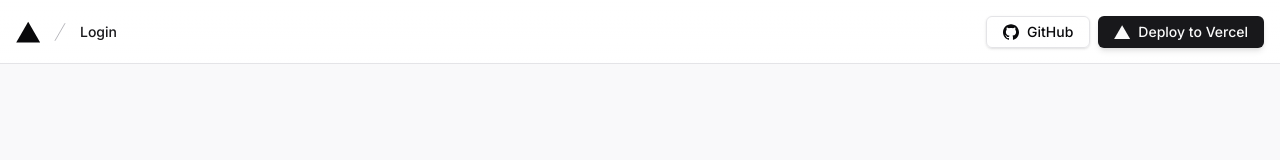
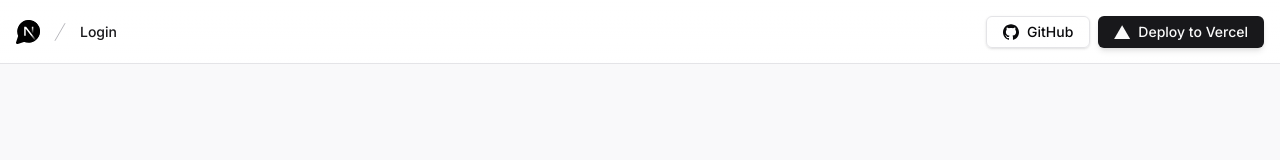
Before and after one commit to carlvellotti/ai-pm-chatbot, a Next.js app: page /sign-in in a window 1280 px wide. Shown: the top 160 px of the page. Built offline with nearby package versions, Linux system fonts and the light colour scheme; no server answers.

Commit message:
fix: replace vercel logo

```diff
--- a/components/header.tsx
+++ b/components/header.tsx
@@ -7,7 +7,12 @@ import { clearChats } from '@/app/actions'
 import { buttonVariants } from '@/components/ui/button'
 import { Sidebar } from '@/components/sidebar'
 import { SidebarList } from '@/components/sidebar-list'
-import { IconGitHub, IconSeparator, IconVercel } from '@/components/ui/icons'
+import {
+  IconGitHub,
+  IconNextChat,
+  IconSeparator,
+  IconVercel
+} from '@/components/ui/icons'
 import { SidebarFooter } from '@/components/sidebar-footer'
 import { ThemeToggle } from '@/components/theme-toggle'
 import { ClearHistory } from '@/components/clear-history'
@@ -31,8 +36,9 @@ export async function Header() {
             </SidebarFooter>
           </Sidebar>
         ) : (
-          <Link href="https://vercel.com" target="_blank" rel="nofollow">
-            <IconVercel className="mr-2 h-6 w-6" />
+          <Link href="/" target="_blank" rel="nofollow">
+            <IconNextChat className="mr-2 h-6 w-6 dark:hidden" inverted />
+            <IconNextChat className="h-6 w-6 mr-2 hidden dark:block" />
           </Link>
         )}
         <div className="flex items-center">
```
